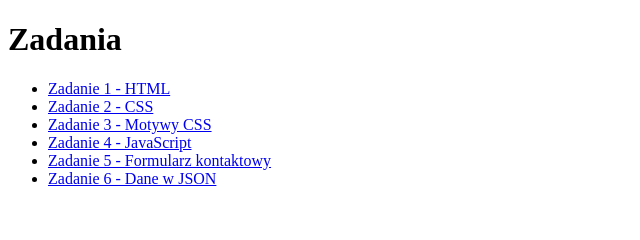
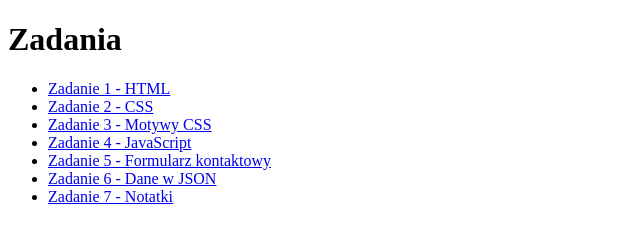
Before and after one commit to PL75545/Zadania, a plain HTML site: page index.html in a window 1280 px wide. Shown: the whole page, without its empty margins (0-640 px from the left). Drawn offline with Linux system fonts and the light colour scheme.

Commit message:
Add link for Zadanie 7 - Notatki to index.html

```diff
--- a/index.html
+++ b/index.html
@@ -15,6 +15,7 @@
     <li><a href="zad4/index.html">Zadanie 4 - JavaScript</a></li>
     <li><a href="zad5/index.html">Zadanie 5 - Formularz kontaktowy</a></li>
     <li><a href="zad6/index.html">Zadanie 6 - Dane w JSON</a></li>
+    <li><a href="zad7/index.html">Zadanie 7 - Notatki</a></li>
 </ul>
 
 </body>
```
